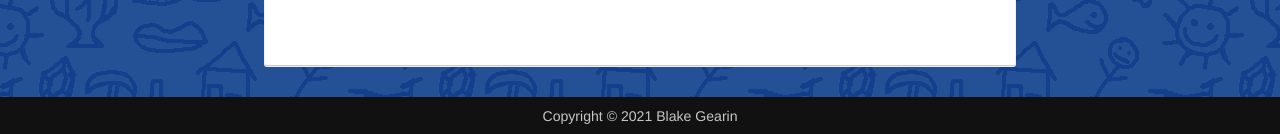
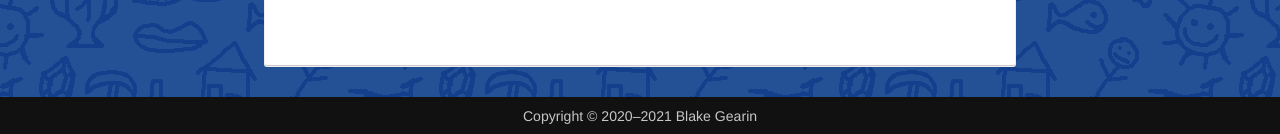
Before and after one commit to frienddl-io/frienddl.io-website, a Jekyll site: the page built from index.html, in a window 1280 px wide. Shown: the part 763-897 px from the top of the page. Built offline with Jekyll 4.4.1, drawn with Linux system fonts in a browser that asks for light colours; the list of posts is cut into pages by our own code.

Commit message:
Added years to copyright

```diff
--- a/_layouts/default.html
+++ b/_layouts/default.html
@@ -44,7 +44,7 @@
 		{{ content }}
 		<footer>
 			<div class="container">
-				<p class="copyright">Copyright &copy; {{ site.time | date: '%Y' }} Blake Gearin</p>
+				<p class="copyright">Copyright &copy; 2020–{{ site.time | date: '%Y' }} Blake Gearin</p>
 			</div>
 		</footer>
 		<script>
```
